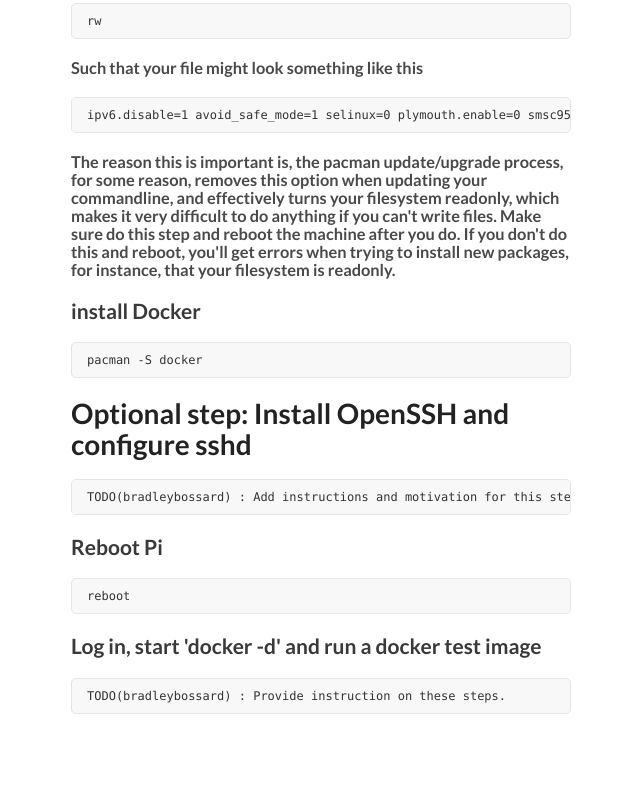
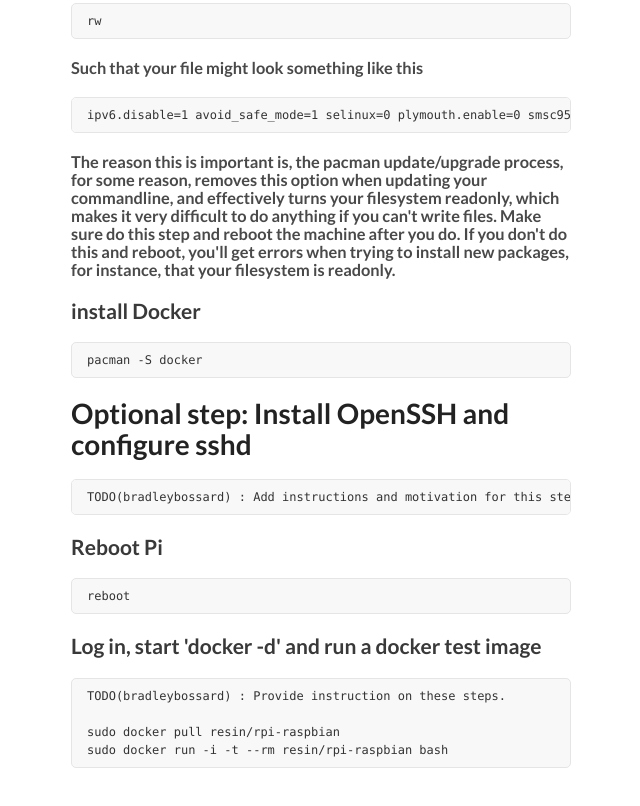
Before and after one commit to bradleybossard/docker-raspberry-pi-blog, a plain HTML site: page index.html in a window 1280 px wide. Shown: the part 2235-3041 px from the top of the page, without its empty margins (499-1139 px from the left). Before the commit the page ends 3019 px from the top, so only its background shows below. Drawn offline with Linux system fonts and the light colour scheme.

```diff
--- a/index.html
+++ b/index.html
@@ -153,6 +153,9 @@
 <a id="log-in-start-docker--d-and-run-a-docker-test-image" class="anchor" href="#log-in-start-docker--d-and-run-a-docker-test-image" aria-hidden="true"><span class="octicon octicon-link"></span></a>Log in, start 'docker -d' and run a docker test image</h2>
 
 <pre><code>TODO(bradleybossard) : Provide instruction on these steps.
+
+sudo docker pull resin/rpi-raspbian
+sudo docker run -i -t --rm resin/rpi-raspbian bash
 </code></pre>
       </section>
       <footer>
```
Also changed, not shown: params.json (+1 -1 lines).
